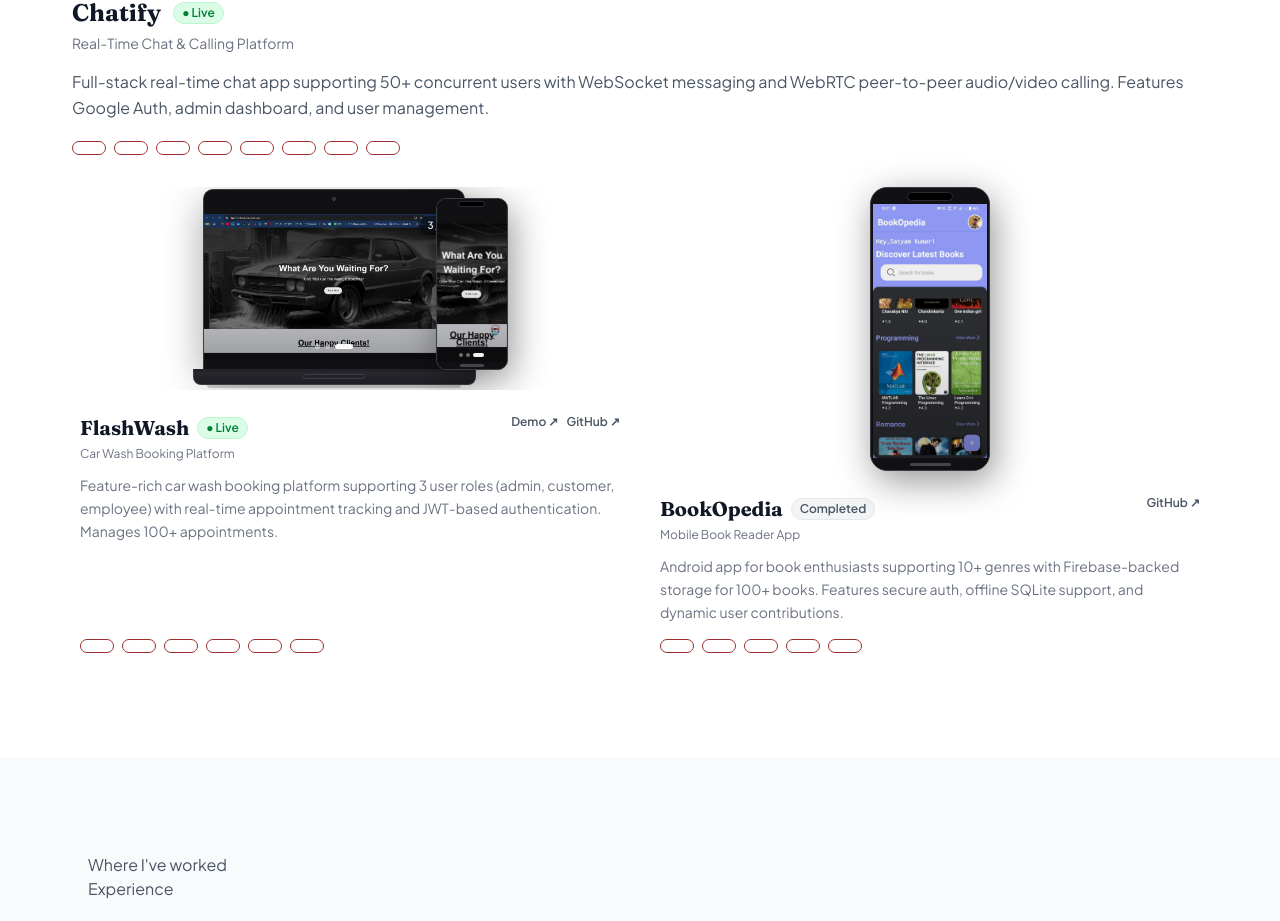
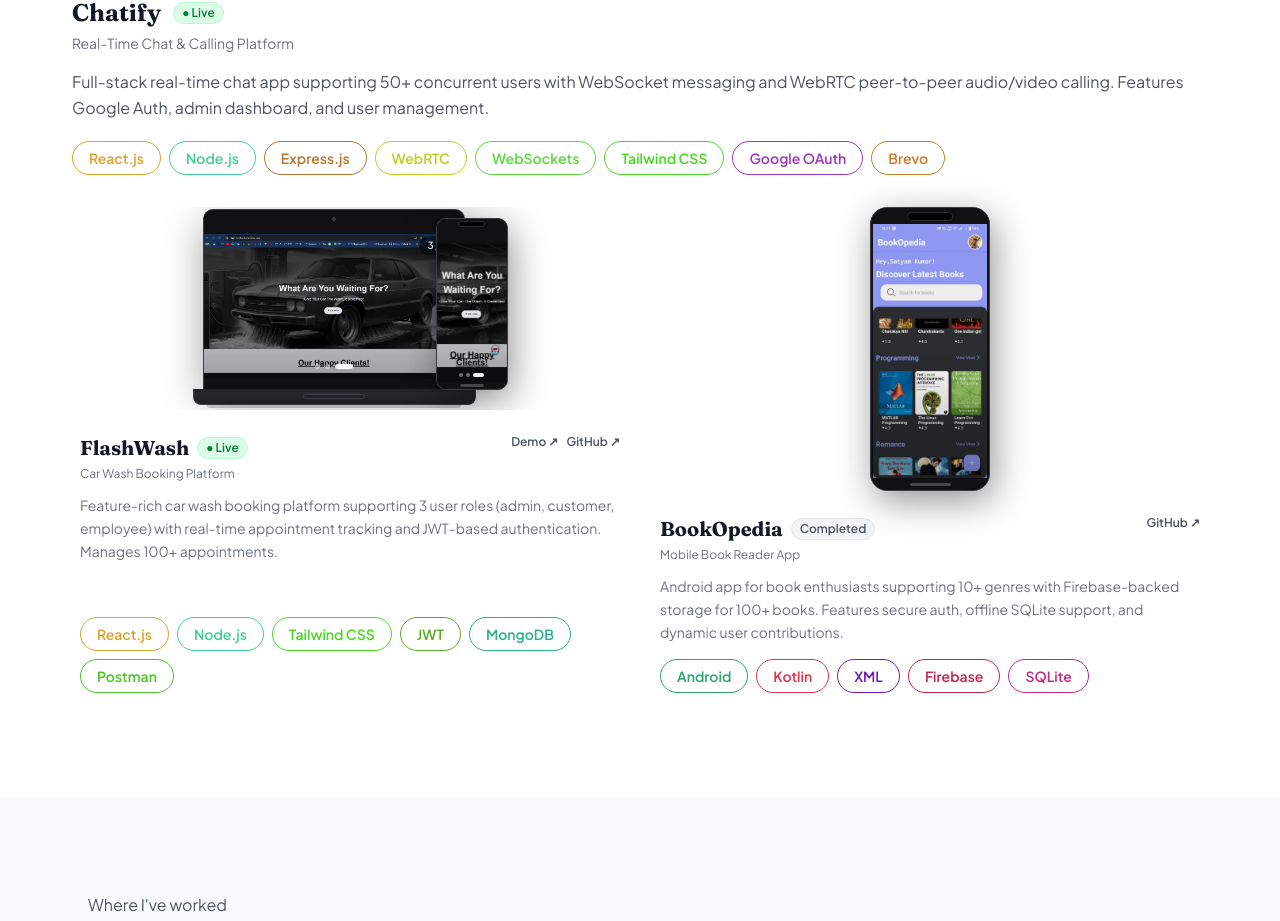
Before and after one commit to Satyam8804/my-portfolio, a React app: page / in a window 1280 px wide. Shown: the part 2513-3434 px from the top of the page. Built offline with nearby package versions, Linux system fonts and the light colour scheme; the HTML template or start-up script is replaced by a standard one.

Commit message:
fix education

```diff
--- a/src/Pages/Project.jsx
+++ b/src/Pages/Project.jsx
@@ -54,7 +54,7 @@ export default function Projects() {
                 </p>
                 <div className="flex flex-wrap gap-2">
                   {featured.techStack.map((tech, i) => (
-                    <Capsule key={i} className="tag" Skills={tech} />
+                    <Capsule key={i} className="tag" skill={tech} />
                   ))}
                 </div>
               </div>
@@ -88,7 +88,7 @@ export default function Projects() {
                   </p>
                   <div className="flex flex-wrap gap-2">
                     {project.techStack.map((tech, i) => (
-                      <Capsule key={i} className="tag" Skills={tech} />
+                      <Capsule key={i} className="tag" skill={tech} />
                     ))}
                   </div>
                 </div>
```
